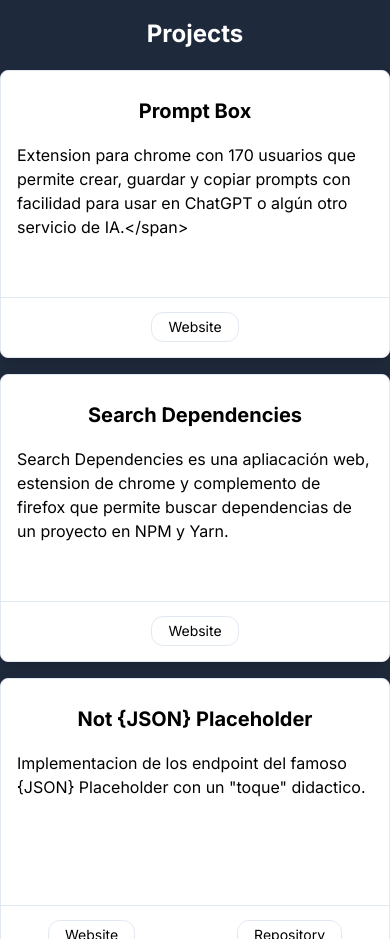
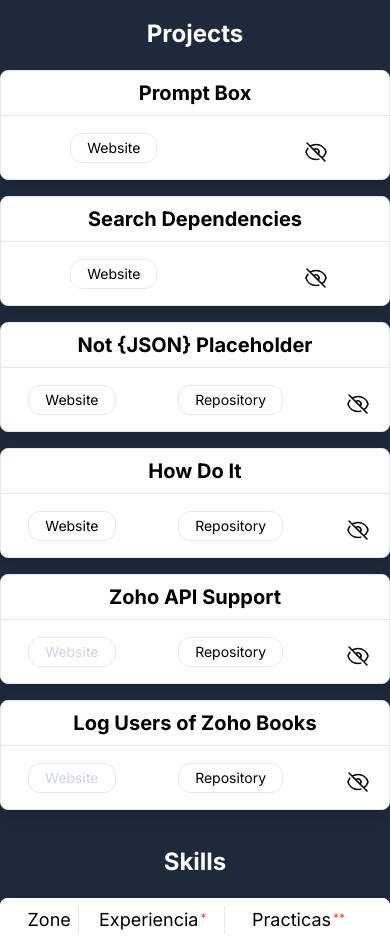
Before and after one commit to zenx5/zenx5pro, a Next.js app: page /en in a window 390 px wide. Shown: the part 629-1568 px from the top of the page. Built offline with nearby package versions, Linux system fonts and the light colour scheme.

Commit message:
show and hide

```diff
--- a/src/components/ItemProject.tsx
+++ b/src/components/ItemProject.tsx
@@ -1,21 +1,54 @@
 "use client"
 import Link from "next/link"
-
-interface PropsItemProject {
-    item: ProjectType
-}
+import { useEffect, useState } from "react"
 
 export default function ItemProject(props:ProjectType){
     const { title, description, website, repository, privateRepository } = props
+    const [show, setShow] = useState(false)
+    const [enableShow, setEnableShow] = useState(false)
 
-    return <div className="flex flex-col justify-between gap-2 border border-slate-200 rounded-lg shadow-lg overflow-hidden w-full h-72 group text-black bg-white pt-2">
-        <div className="flex flex-col h-56 overflow-hidden">
-            <h2 className="mx-10 my-2 text-xl font-bold text-center h-12 flex flex-col justify-center">{title}</h2>
-            <p className="px-4 mx-0 overflow-y-scroll" style={{ scrollbarWidth:"thin" }}>{description}</p>
+    useEffect(()=>{
+        function checkViewport() {
+            console.log('checkViewport')
+            const width = window.visualViewport?.width
+            setShow(false)
+            if( width ) {
+                setEnableShow( width<639 )
+            }
+        }
+        window.visualViewport?.addEventListener('resize', checkViewport )
+        checkViewport()
+
+        return () => window.visualViewport?.removeEventListener('resize', checkViewport )
+    },[])
+
+    const handlerShow = () => {
+        setShow( prev => !prev )
+    }
+
+    const showClass = () => {
+        if( enableShow ) return show ? " block " : " hidden "
+    }
+
+    return <div className="flex flex-col justify-between gap-0 border border-slate-200 rounded-lg shadow-lg overflow-hidden w-full h-fit group text-black bg-white pt-0 sm:pt-2 sm:h-72 sm:gap-2">
+        <div className="flex flex-col h-fit overflow-hidden sm:h-56">
+            <h2 className="mx-10 my-2 text-xl font-bold text-center h-fit flex flex-col justify-center sm:h-12">{title}</h2>
+            <p className={"px-4 mx-0 overflow-y-scroll" + showClass() } style={{ scrollbarWidth:"thin" }}>{description}</p>
         </div>
         <div className="flex flex-row gap-2 items-center justify-around border-t border-slate-200 top-16 h-16 w-full py-1">
-                <Link href={website ? website : '#'} target={website ? "_blank" : ""} rel="noreferrer" className={"text-sm border border-slate-200 px-4 py-1 rounded-xl" + (website ? " text-black cursor-pointer": " text-slate-300 cursor-default")}>Website</Link>
-                {!privateRepository && <Link href={repository ? repository : '#'} target={repository ? "_blank" : ""} rel="noreferrer" className={"text-sm border border-slate-200 px-4 py-1 rounded-xl" + (repository ? " text-black cursor-pointer": " text-slate-300 cursor-default")}>Repository</Link>}
-            </div>
+            <Link href={website ? website : '#'} target={website ? "_blank" : ""} rel="noreferrer" className={"text-sm border border-slate-200 px-4 py-1 rounded-xl" + (website ? " text-black cursor-pointer": " text-slate-300 cursor-default")}>Website</Link>
+            {!privateRepository && <Link href={repository ? repository : '#'} target={repository ? "_blank" : ""} rel="noreferrer" className={"text-sm border border-slate-200 px-4 py-1 rounded-xl" + (repository ? " text-black cursor-pointer": " text-slate-300 cursor-default")}>Repository</Link>}
+            {enableShow && <button className="w-4 h-4" onClick={handlerShow}>
+                { show ?
+                    <svg xmlns="http://www.w3.org/2000/svg" fill="none" viewBox="0 0 24 24" strokeWidth={1.5} stroke="currentColor" className="size-6">
+                        <path strokeLinecap="round" strokeLinejoin="round" d="M2.036 12.322a1.012 1.012 0 0 1 0-.639C3.423 7.51 7.36 4.5 12 4.5c4.638 0 8.573 3.007 9.963 7.178.07.207.07.431 0 .639C20.577 16.49 16.64 19.5 12 19.5c-4.638 0-8.573-3.007-9.963-7.178Z" />
+                        <path strokeLinecap="round" strokeLinejoin="round" d="M15 12a3 3 0 1 1-6 0 3 3 0 0 1 6 0Z" />
+                    </svg> :
+                    <svg xmlns="http://www.w3.org/2000/svg" fill="none" viewBox="0 0 24 24" strokeWidth={1.5} stroke="currentColor" className="size-6">
+                        <path strokeLinecap="round" strokeLinejoin="round" d="M3.98 8.223A10.477 10.477 0 0 0 1.934 12C3.226 16.338 7.244 19.5 12 19.5c.993 0 1.953-.138 2.863-.395M6.228 6.228A10.451 10.451 0 0 1 12 4.5c4.756 0 8.773 3.162 10.065 7.498a10.522 10.522 0 0 1-4.293 5.774M6.228 6.228 3 3m3.228 3.228 3.65 3.65m7.894 7.894L21 21m-3.228-3.228-3.65-3.65m0 0a3 3 0 1 0-4.243-4.243m4.242 4.242L9.88 9.88" />
+                    </svg>
+                }
+            </button>}
+        </div>
     </div>
 }
```
